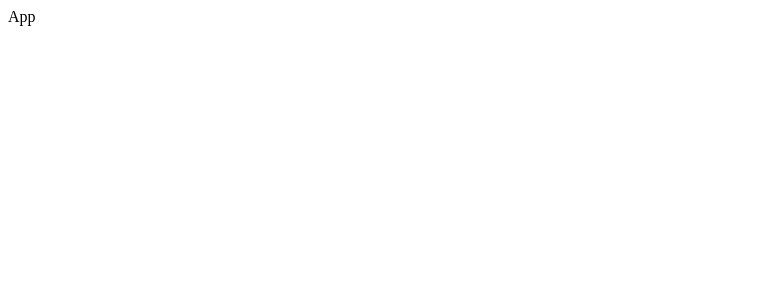
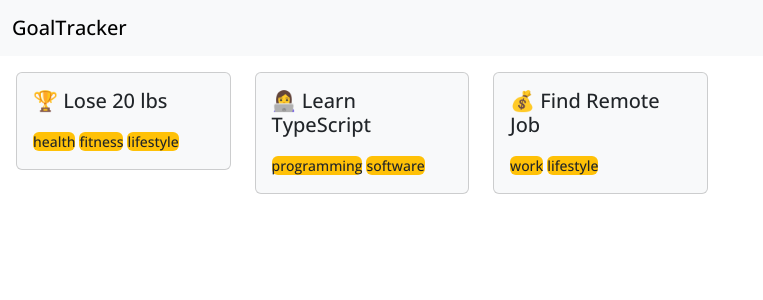
Before and after one commit to kyawzinhtett/goal-tracker, a React (Vite) app: page / in a window 1280 px wide. Shown: the top 300 px of the page, without its empty margins (0-763 px from the left). Built offline with nearby package versions, Linux system fonts and the light colour scheme.

Commit message:
feat: render default goals

```diff
--- a/package.json
+++ b/package.json
@@ -10,6 +10,7 @@
     "preview": "vite preview"
   },
   "dependencies": {
+    "bootstrap": "^5.3.1",
     "react": "^18.2.0",
     "react-dom": "^18.2.0"
   },
--- a/src/App.jsx
+++ b/src/App.jsx
@@ -1,5 +1,77 @@
+const initialGoals = [
+  {
+    id: 118836,
+    goal: "🏆 Lose 20 lbs",
+    tags: ["health", "fitness", "lifestyle"],
+  },
+  {
+    id: 933372,
+    goal: "👩‍💻 Learn TypeScript",
+    tags: ["programming", "software"],
+  },
+  {
+    id: 499476,
+    goal: "💰 Find Remote Job",
+    tags: ["work", "lifestyle"],
+  },
+];
+
 const App = () => {
-  return <div>App</div>;
+  return (
+    <>
+      <Navbar />
+      <div className="container-fluid p-3">
+        <div className="row">
+          <div className="col-md-9">
+            <List />
+          </div>
+          <div className="col-md-3"></div>
+        </div>
+      </div>
+    </>
+  );
+};
+
+const Navbar = () => {
+  return (
+    <nav className="navbar bg-body-tertiary">
+      <div className="container-fluid">
+        <a className="navbar-brand" href="#">
+          GoalTracker
+        </a>
+      </div>
+    </nav>
+  );
+};
+
+const List = () => {
+  const goalLists = initialGoals;
+  return (
+    <div className="row">
+      {goalLists.map((goalList) => (
+        <Goal key={goalList.id} goal={goalList.goal} tags={goalList.tags} />
+      ))}
+    </div>
+  );
+};
+
+const Goal = ({ goal, tags }) => {
+  return (
+    <div className="col-lg-3 col-md-4 col-sm-6">
+      <div className="card bg-light">
+        <div className="card-body">
+          <h5 className="card-title pb-2">{goal}</h5>
+          <div className="card-text">
+            {tags.map((tag, index) => (
+              <small key={index} className="bg-warning rounded me-1">
+                {tag}
+              </small>
+            ))}
+          </div>
+        </div>
+      </div>
+    </div>
+  );
 };
 
 export default App;
--- a/src/index.css
+++ b/src/index.css
@@ -0,0 +1,9 @@
+@import url("https://fonts.googleapis.com/css2?family=Open+Sans:wght@500&display=swap");
+
+body {
+  font-family: "Open Sans", sans-serif;
+}
+
+.card {
+  max-width: 15rem;
+}
--- a/src/main.jsx
+++ b/src/main.jsx
@@ -1,6 +1,8 @@
 import React from "react";
 import ReactDOM from "react-dom/client";
 import App from "./App.jsx";
+import "bootstrap/dist/css/bootstrap.min.css";
+import "bootstrap/dist/js/bootstrap";
 import "./index.css";
 
 ReactDOM.createRoot(document.getElementById("root")).render(
```
Also changed, not shown: 1 other file (tests, documents, lock files or other folders).
